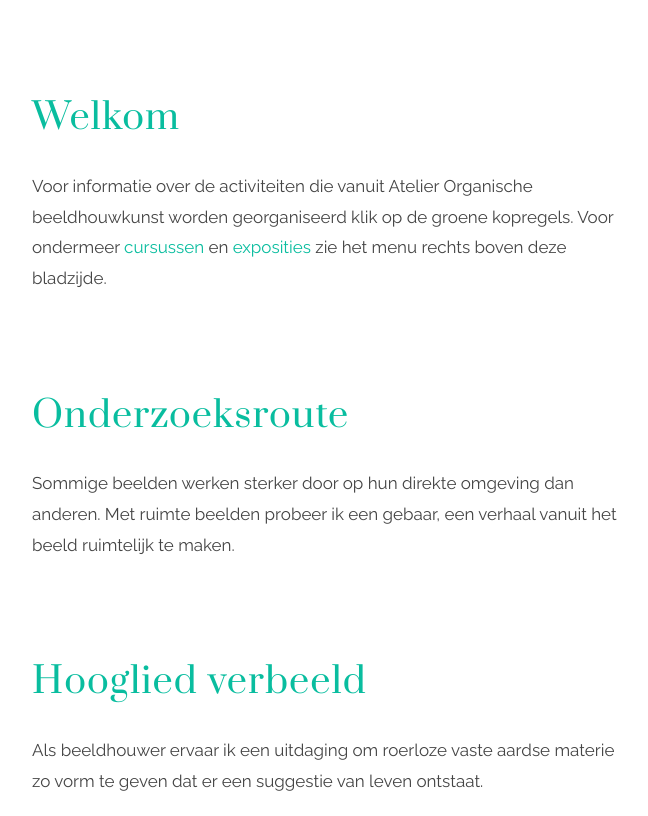
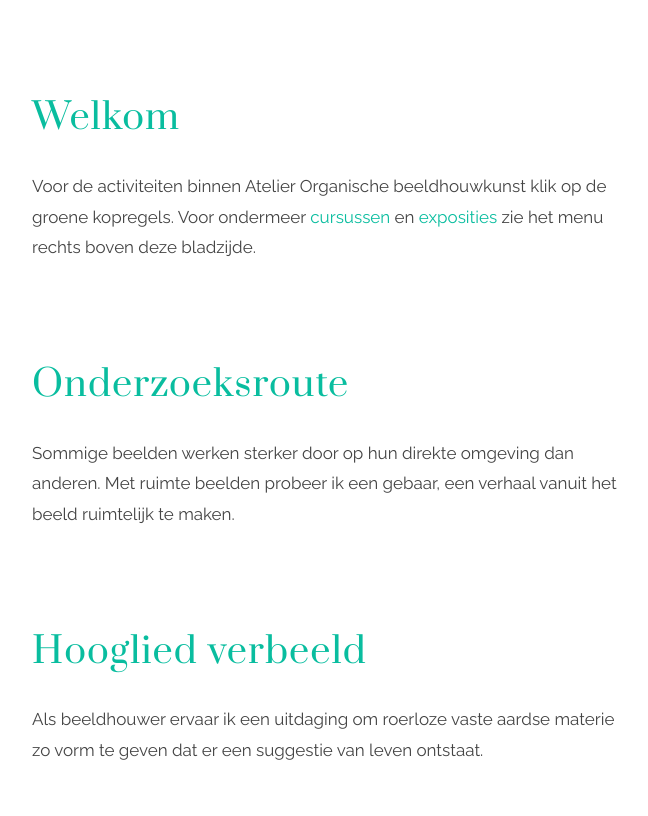
Before and after one commit to feicohajonides2020/feicohajonides2020.github.io, a Jekyll site: the page built from index.html, in a window 1280 px wide and 900 px high, scrolled down 608 px, cut to the strip 84-900 px from the top of the window. Shown: the whole strip, without its empty margins (308-956 px from the left). Built offline with Jekyll 4.4.1, drawn with Linux system fonts in a browser that asks for light colours; the list of posts is cut into pages by our own code.

Commit message:
Update 2019-11-7-Welkom.md

```diff
--- a/_posts/2019-11-7-Welkom.md
+++ b/_posts/2019-11-7-Welkom.md
@@ -7,6 +7,6 @@ header:
     align:
     text: light
 ---
-Voor informatie over de activiteiten die vanuit Atelier Organische beeldhouwkunst worden georganiseerd klik op de groene kopregels. Voor ondermeer [cursussen](404.md) en [exposities](exposities) zie het menu rechts boven deze bladzijde.
+Voor de activiteiten binnen Atelier Organische beeldhouwkunst klik op de groene kopregels. Voor ondermeer [cursussen](404.md) en [exposities](exposities) zie het menu rechts boven deze bladzijde.
 
 {% include image.html img="https://25853585-541091259790646543.preview.editmysite.com/uploads/2/5/8/5/25853585/broederschap_orig.jpg" alt="Alt for image" caption="Opdracht voor het dorp Almen gemeente Lochem" %}
```
